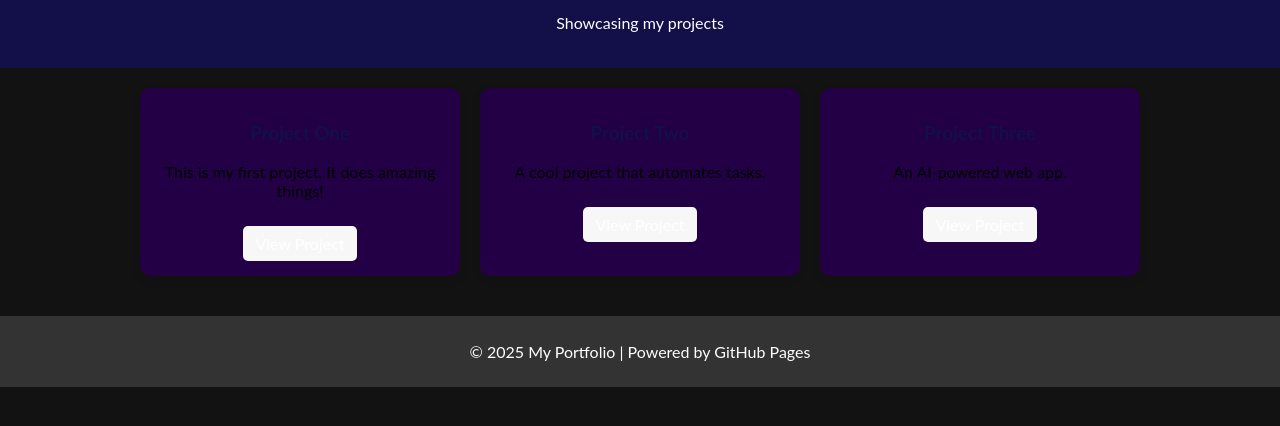
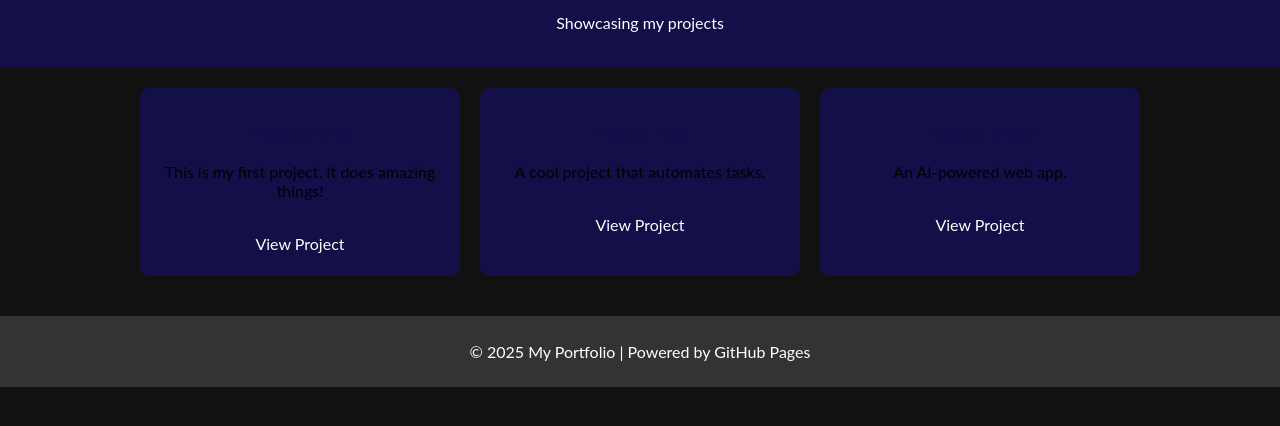
Before and after one commit to Headofstate-data/data-visualisations, a plain HTML site: page index.html in a window 1280 px wide. Shown: the part 62-488 px from the top of the page. Drawn offline with Linux system fonts and the light colour scheme.

Commit message:
Update style.css

```diff
--- a/style.css
+++ b/style.css
@@ -26,7 +26,7 @@ h1 {
 }
 
 .project-card {
-    background: #230046;
+    background: #130F49;
     padding: 15px;
     border-radius: 10px;
     box-shadow: 0 4px 8px rgba(0, 0, 0, 0.1);
@@ -38,13 +38,16 @@ h1 {
 }
 
 .project-card h3 {
+    color: white;
+}
+.project-card h3 {
     color: #130F49;
 }
 
 .project-card a {
     text-decoration: none;
     color: white;
-    background:#f7f7f7;
+    background:#130F49;
     padding: 8px 12px;
     display: inline-block;
     border-radius: 5px;
```
